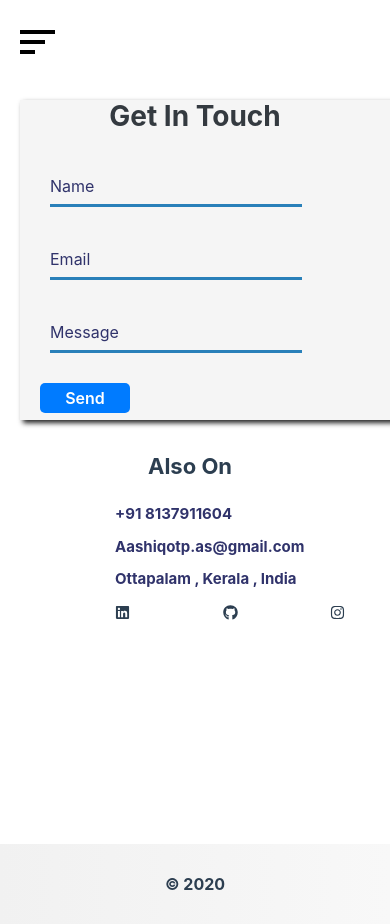
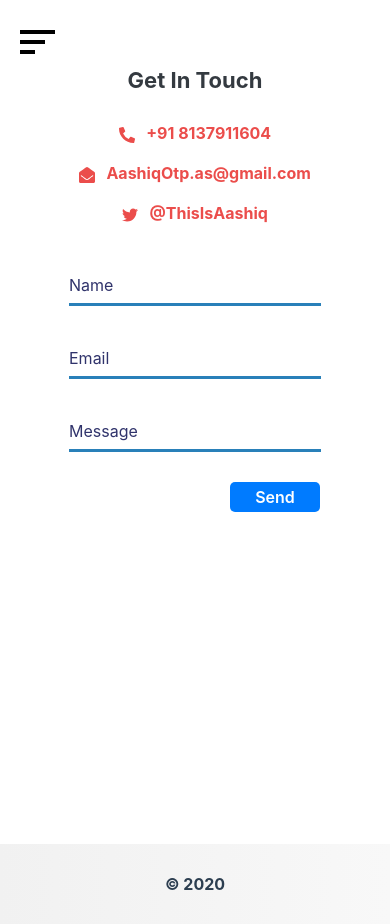
Before and after one commit to Mohammed-Ashik-KP/personal-site-2019, a React (Create React App) app: page /contact in a window 390 px wide. Built offline with nearby package versions, Linux system fonts and the light colour scheme.

Commit message:
Contact page for smaller devices changed

```diff
--- a/src/components/contact.js
+++ b/src/components/contact.js
@@ -1,6 +1,6 @@
 import React, { useState } from 'react';
 import Base from './base';
-import {FaLinkedin,FaGithub,FaInstagram} from 'react-icons/fa';
+import {FaLinkedin,FaGithub,FaInstagram,FaPhoneAlt,FaTwitter,FaEnvelopeOpen} from 'react-icons/fa';
 import Fade from 'react-reveal/Fade'
 
 const Contact = () => {
@@ -45,7 +45,7 @@ const Contact = () => {
      const sendMail=(e)=>{
 
         return (
-        fetch(`https://api.telegram.org/bot1297815796:AAEc8koMXdnSLpm4ujdEuN5yamKJIfUwYoc/sendMessage?chat_id=@aashiqwebsite&text=${name}    ${email}    ${message}`
+        fetch(`https://api.telegram.org/bot1297815796:AAEc8koMXdnSLpm4ujdEuN5yamKJIfUwYoc/sendMessage?chat_id=@aashiqwebsite&text=${name} %0A ${email}  %0A  ${message}`
 )
         )
         //1297815796:AAEc8koMXdnSLpm4ujdEuN5yamKJIfUwYoc
@@ -115,6 +115,46 @@ const Contact = () => {
                     </div>
                </div>
             </div>
+
+            <div className="sm-contact-box">
+                <div className="row text-center">
+                    <div className="col mt-3 text-dark font-weight-bolder font-large">
+                        Get In Touch
+                    </div>
+                </div>
+                <div className="row mt-3 text-center ">
+                    <div className="col-12 my-2 font-weight-bold contact-icon">
+                            <FaPhoneAlt></FaPhoneAlt> &nbsp; +91 8137911604
+                    </div>
+                    <div className="col-12 my-2 font-weight-bold contact-icon">
+                            <FaEnvelopeOpen></FaEnvelopeOpen> &nbsp; AashiqOtp.as@gmail.com
+                    </div>
+                    <div className="col-12 my-2 font-weight-bold contact-icon">
+                           <FaTwitter></FaTwitter> &nbsp; @ThisIsAashiq
+                    </div>
+                </div>
+               <div className="d-flex justify-content-center z-most"> <form>
+                        <div className="form text-center">
+                            <div className="_input">
+                                <input type="text" onChange={(e)=>handleName(e.target.value)}></input>
+                                    <span className={nspanClass}>Name</span>
+
+                            </div>
+                            <div className="_input">
+                                <input type="text" onChange={(e)=>handleEmail(e.target.value)}></input>
+                                    <span className={espanClass}>Email</span>
+
+                            </div>
+                            <div className="_input">
+                                <input type="text" onChange={(e)=>handleMessage(e.target.value)}></input>
+                                    <span className={mspanClass}>Message</span>
+
+                            </div>
+                            <div className="sm-send-btn button btn-primary" onClick={(e)=>sendMail(e)}>Send</div>
+                        </div>
+                        </form>
+                        </div>
+            </div>
         </Base>
 
         </React.Fragment>
--- a/src/styles/style.css
+++ b/src/styles/style.css
@@ -1146,15 +1146,10 @@
   }
 }
 
-@media (max-width: 580px) {
+@media (max-width: 620px) {
   .contact-box {
-    width: 550px;
-  }
-}
-
-@media (max-width: 480px) {
-  .contact-box {
-    margin-top: 100px;
+    z-index: -999;
+    display: none;
   }
 }
 
@@ -1179,47 +1174,6 @@
   }
 }
 
-@media (max-width: 620px) {
-  .contact-box .left {
-    position: absolute;
-    min-width: 40%;
-    height: 200px;
-    top: 20%;
-    z-index: 99;
-    left: 60%;
-  }
-}
-
-@media (max-width: 560px) {
-  .contact-box .left {
-    min-width: 30%;
-    font-size: 15px;
-    display: -webkit-box;
-    display: -ms-flexbox;
-    display: flex;
-    -webkit-box-pack: center;
-        -ms-flex-pack: center;
-            justify-content: center;
-    -webkit-box-align: center;
-        -ms-flex-align: center;
-            align-items: center;
-  }
-}
-
-@media (max-width: 480px) {
-  .contact-box .left {
-    top: 100%;
-    min-width: 100%;
-    left: 10%;
-    margin: auto;
-    height: auto;
-    background-color: transparent;
-    -webkit-box-shadow: none;
-            box-shadow: none;
-    display: block;
-  }
-}
-
 .contact-box .left .left-title {
   display: none;
   font-weight: bolder;
@@ -1237,61 +1191,14 @@
   }
 }
 
-@media (max-width: 420px) {
-  .contact-box .left .left-title {
-    margin-left: -30px;
-  }
-}
-
-@media (max-width: 390px) {
-  .contact-box .left .left-title {
-    margin-left: -40px;
-  }
-}
-
-@media (max-width: 560px) {
-  .contact-box .left .data {
-    margin-left: -15px;
-  }
-}
-
-@media (max-width: 480px) {
-  .contact-box .left .data {
-    color: white;
-    min-width: 100%;
-    margin: 0;
-  }
-}
-
 .contact-box .left .data .text {
   margin: 30px 0px;
   color: white;
   font-weight: bolder;
 }
 
-@media (max-width: 620px) {
-  .contact-box .left .data .text {
-    margin: 10px 0px;
-    font-weight: 500;
-  }
-}
-
-@media (max-width: 480px) {
-  .contact-box .left .data .text {
-    color: #30336b;
-    font-weight: bolder;
-    text-align: left;
-  }
-}
-
 .contact-box .left .data .sm-icon {
   color: white;
-}
-
-@media (max-width: 480px) {
-  .contact-box .left .data .sm-icon {
-    color: #2c3e50;
-  }
 }
 
 .contact-box .right {
@@ -1311,55 +1218,6 @@
   }
 }
 
-@media (max-width: 620px) {
-  .contact-box .right {
-    min-width: 80%;
-    margin-left: 00px;
-    z-index: 22;
-  }
-}
-
-@media (max-width: 580px) {
-  .contact-box .right {
-    width: 580px;
-    margin-left: auto;
-  }
-}
-
-@media (max-width: 560px) {
-  .contact-box .right {
-    width: 550px;
-  }
-}
-
-@media (max-width: 522px) {
-  .contact-box .right {
-    margin-left: 0px;
-    min-width: 100%;
-    left: 0px;
-  }
-}
-
-@media (max-width: 480px) {
-  .contact-box .right .title {
-    text-align: center;
-    width: 100%;
-    margin-left: -50px;
-  }
-}
-
-@media (max-width: 480px) and (max-width: 420px) {
-  .contact-box .right .title {
-    margin-left: -80px;
-  }
-}
-
-@media (max-width: 480px) and (max-width: 390px) {
-  .contact-box .right .title {
-    margin-left: -100px;
-  }
-}
-
 .contact-box .right .form {
   position: relative;
   width: 300px;
@@ -1369,19 +1227,6 @@
 @media (max-width: 699px) {
   .contact-box .right .form {
     width: 250px;
-  }
-}
-
-@media (max-width: 620px) {
-  .contact-box .right .form {
-    width: auto;
-    margin-left: 20px;
-  }
-}
-
-@media (max-width: 580px) {
-  .contact-box .right .form {
-    width: 400px;
   }
 }
 
@@ -1424,7 +1269,57 @@
   transition: font-size .3s ease-in-out;
 }
 
+.sm-contact-box {
+  display: none;
+}
+
+@media (max-width: 620px) {
+  .sm-contact-box {
+    display: block;
+  }
+}
+
+.sm-contact-box ._input {
+  position: relative;
+  margin: 30px 10px;
+}
+
+.sm-contact-box ._input input {
+  border: none;
+  border-bottom: 3px solid #2980b9;
+  background-color: transparent;
+  outline: none;
+  padding: 8px 2px;
+}
+
+.sm-contact-box ._input input:focus ~ span {
+  top: -14px;
+  font-size: 14px;
+  font-weight: bold;
+  color: #2c3e50;
+  -webkit-transition: font-size .3s ease-in-out;
+  transition: font-size .3s ease-in-out;
+}
+
+.sm-contact-box ._input span {
+  color: #30336b;
+  position: absolute;
+  left: 0;
+  z-index: 1;
+  top: 10px;
+}
+
+.sm-contact-box ._input .havedata {
+  top: -14px;
+  font-size: 14px;
+  font-weight: bold;
+  color: #2c3e50;
+  -webkit-transition: font-size .3s ease-in-out;
+  transition: font-size .3s ease-in-out;
+}
+
 .send-btn {
+  cursor: pointer;
   width: 90px;
   text-align: center;
   padding: 3px;
@@ -1442,4 +1337,28 @@
   color: #2c3e50;
   font-weight: bolder;
 }
+
+.z-most {
+  z-index: 1999;
+}
+
+.contact-icon {
+  color: #eb4d4b;
+}
+
+.font-large {
+  font-size: 22px;
+  color: #30336b;
+}
+
+.sm-send-btn {
+  position: absolute;
+  cursor: pointer;
+  width: 90px;
+  text-align: center;
+  padding: 3px;
+  font-weight: 600;
+  border-radius: 5px;
+  left: 60%;
+}
 /*# sourceMappingURL=style.css.map */
--- a/src/styles/style.scss
+++ b/src/styles/style.scss
@@ -797,12 +797,11 @@ $holyblue:#2980b9;
     width: 650px;
     justify-content: start;
 }
-@include max-580(){
-    width: 550px;
+@include max-620(){
+    z-index: -999;
+    display: none;
 }
-@include max-480(){
-    margin-top: 100px;
-}
+
   .left{
       max-width: 250px;
       background-color: $darkblue;
@@ -816,31 +815,7 @@ $holyblue:#2980b9;
 
     }
 
-    @include max-620(){
-        position: absolute;
-        min-width: 40%;
-        height: 200px;
-        top:20%;
-        z-index: 99;
-        left: 60%;
-    }
-    @media (max-width:560px){
-        min-width: 30%;
-        font-size: 15px;
-        display: flex;
-        justify-content: center;
-         align-items: center;
 
-    }@include max-480(){
-        top: 100%;
-        min-width: 100%;
-        left: 10%;
-        margin: auto;
-        height: auto;
-        background-color: transparent;
-        box-shadow: none;
-        display: block;
-    }
     .left-title{
         @include only-for-mobile;
         font-weight: bolder;
@@ -850,53 +825,21 @@ $holyblue:#2980b9;
         width: 100%;
         margin-left: -50px;
         margin-bottom: 20px;
-
-        @media (max-width:420px){
-            margin-left: -30px;
-        }
-        @media (max-width:390px){
-            margin-left: -40px;
-        }
-
     }
 
       .data{
-
-        @media (max-width:560px){
-            margin-left: -15px;
-
-        }
-        @include max-480(){
-
-            color: white;
-            min-width: 100%;
-            margin: 0;
-        }
-        @media (max-width:380px){
-
-        }
 
           .text{
               margin: 30px 0px;
               color: white;
               font-weight: bolder;
 
-              @include max-620(){
-                  margin: 10px 0px;
-                  font-weight: 500;
-              }
-              @include max-480(){
-                color: $darkblue;
-                 font-weight: bolder;
-                 text-align: left;
-              }
+
 
           }
           .sm-icon{
             color: white;
-            @include max-480(){
-                color: $midnight;
-            }
+
         }
       }
   }
@@ -910,39 +853,8 @@ $holyblue:#2980b9;
     @include max-699(){
          width:350px;
          left: -10px;
-    }@include max-620(){
-        min-width: 80%;
-        margin-left: 00px;
-        z-index: 22;
-
-    }
-    @include max-580(){
-        width: 580px;
-        margin-left: auto;
-    }
-    @media (max-width:560px){
-        width: 550px;
     }
 
-    @media (max-width:522px){
-        margin-left: 0px;
-        min-width: 100%;
-        left: 0px;
-    }
-    @include max-480(){
-        .title{
-            text-align: center;
-            width: 100%;
-            margin-left: -50px;
-
-            @media (max-width:420px){
-                margin-left: -80px;
-            }
-            @media (max-width:390px){
-                margin-left: -100px;
-            }
-        }
-    }
 
     .form{
       position: relative;
@@ -951,15 +863,6 @@ $holyblue:#2980b9;
       @include max-699(){
          width: 250px;
     }
-    @include max-620(){
-        width: auto;
-        margin-left: 20px;
-    }
-    @include max-580(){
-        width: 400px;
-    }
-
-
 
         ._input{
             position: relative;
@@ -1001,12 +904,58 @@ $holyblue:#2980b9;
     }
   }
 }
+
+.sm-contact-box{
+    display: none;
+    @include max-620(){
+        display: block;
+    }
+    ._input{
+        position: relative;
+        margin: 30px 10px;
+
+        input{
+            border: none;
+            border-bottom: 3px solid $holyblue;
+            background-color: transparent;
+            outline: none;
+           padding: 8px 2px;
+
+
+            &:focus~span{
+               top: -14px;
+               font-size: 14px;
+               font-weight: bold;
+               color: $midnight;
+               transition: font-size .3s ease-in-out;
+            }
+        }
+        span{
+            color: $darkblue;
+            position: absolute;
+            left: 0;
+            z-index: 1;
+            top: 10px;
+
+
+        }
+        .havedata{
+            top: -14px;
+               font-size: 14px;
+               font-weight: bold;
+               color: $midnight;
+               transition: font-size .3s ease-in-out;
+        }
+    }
+}
 .send-btn{
+    cursor: pointer;
     width: 90px;
     text-align: center;
     padding: 3px;
     font-weight: 600;
     border-radius: 5px;
+
 }
 
 .footer{
@@ -1019,3 +968,23 @@ $holyblue:#2980b9;
         }
     }
 }
+.z-most{
+z-index: 1999;
+}
+.contact-icon{
+    color: $redpink;
+}
+.font-large{
+    font-size: 22px;
+    color: $darkblue;
+}
+.sm-send-btn{
+    position: absolute;
+    cursor: pointer;
+    width: 90px;
+    text-align: center;
+    padding: 3px;
+    font-weight: 600;
+    border-radius: 5px;
+    left: 60%;
+}
```
Also changed, not shown: 1 other file (tests, documents, lock files or other folders).
